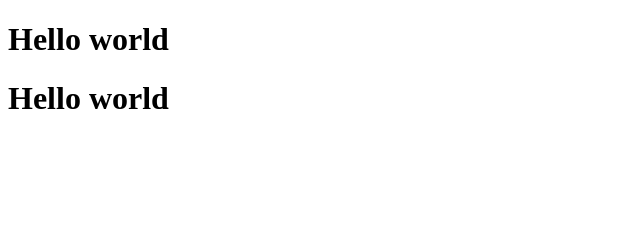
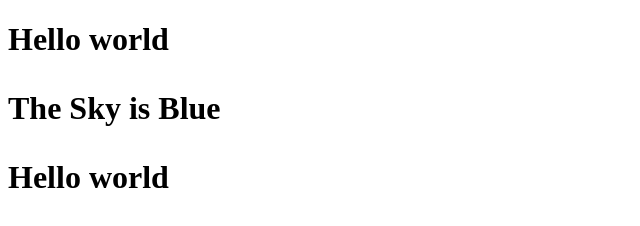
Before and after one commit to zaktech96/html-folder, a plain HTML site: page index.html in a window 1280 px wide. Shown: the whole page, without its empty margins (0-640 px from the left). Drawn offline with Linux system fonts and the light colour scheme.

Commit message:
Nana's Commit

```diff
--- a/index.html
+++ b/index.html
@@ -6,7 +6,9 @@
     <title>Document</title>
 </head>
 <body>
-    <h1>Hello world </h1>
+    <h1>Hello world
+        <p>The Sky is Blue</p>
+    </h1>
     <h1>Hello world </h1>
 </body>
 </html>
```
